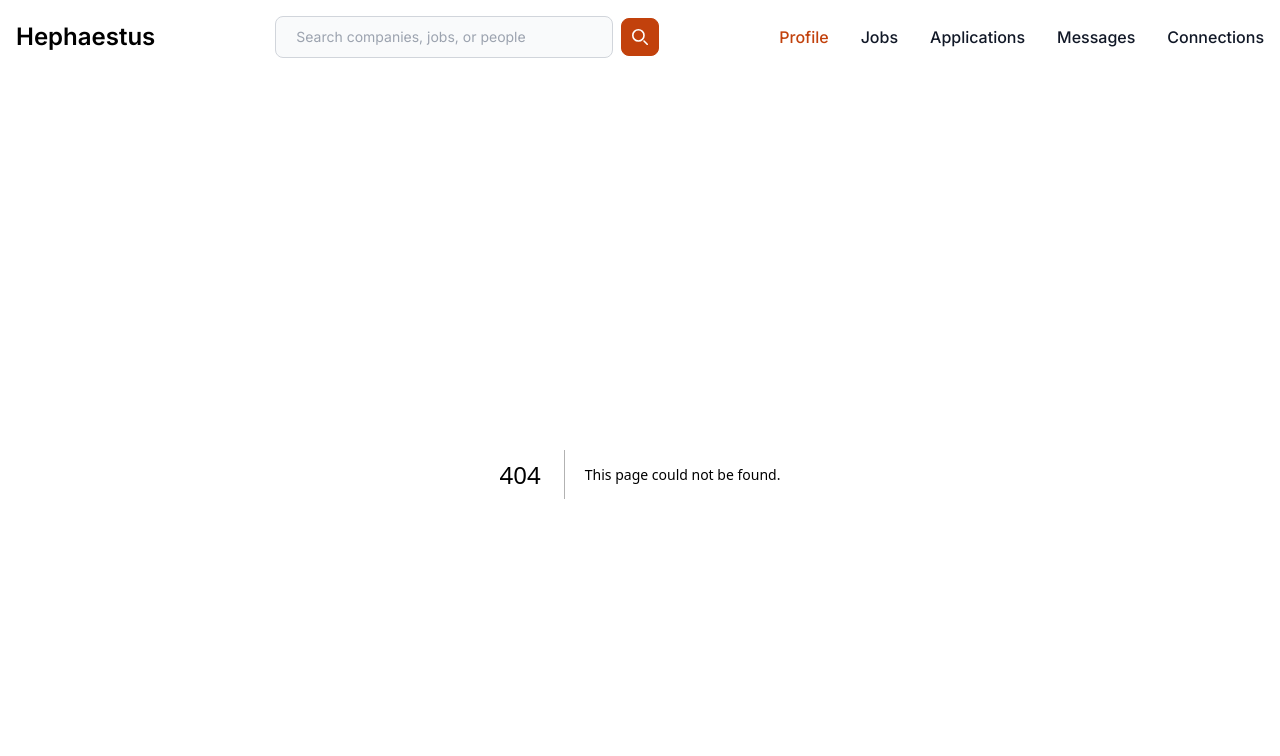
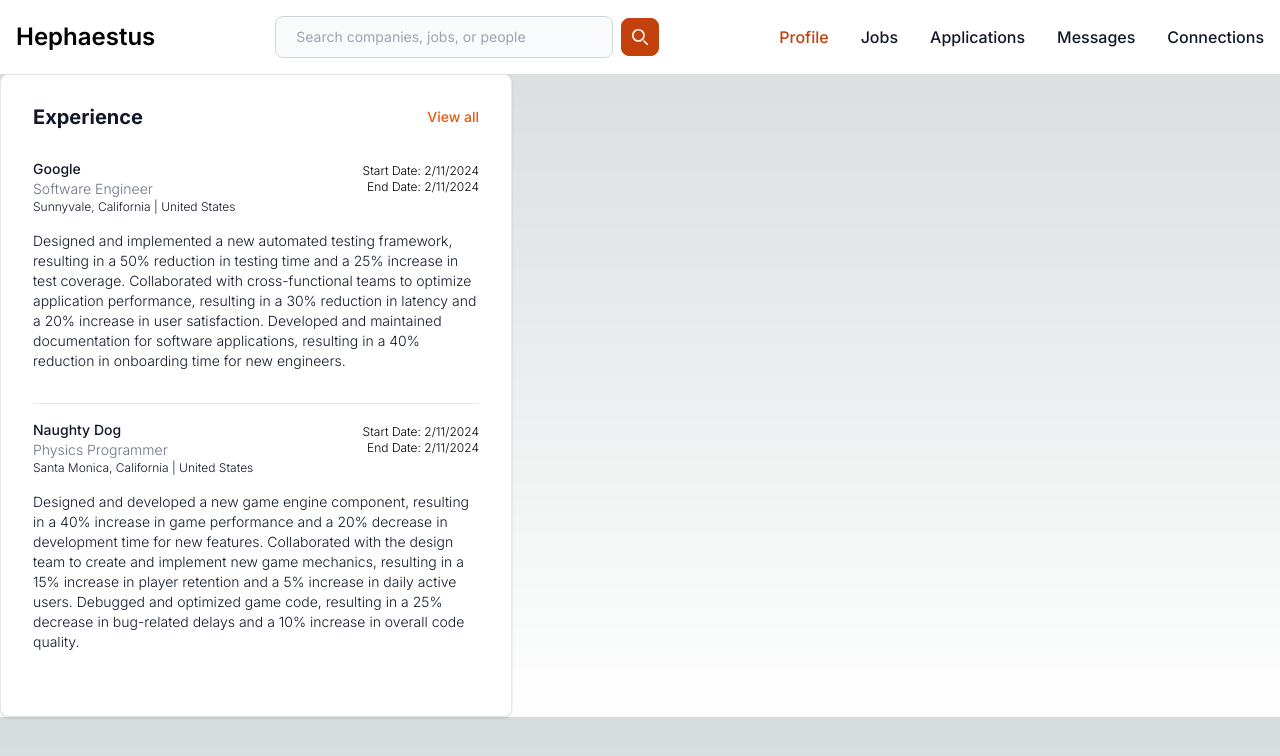
Before and after one commit to BlitheBacon/Hephaestus, a Next.js app: page /components/profile/experience in a window 1280 px wide. Before the commit this address had no page. Shown: the top 756 px of the page. Built offline with nearby package versions, Linux system fonts and the light colour scheme.

Commit message:
Implemented experience component - Profile updated to uncomment Experience component and import it from the components directory - Experience component and Experience Entry component created and implemented into profile

```diff
--- a/app/(pages)/profile/page.tsx
+++ b/app/(pages)/profile/page.tsx
@@ -1,3 +1,4 @@
+import Experience from "@/app/components/profile/experience/page";
 import Skills from "../../components/profile/skills/page";
 
 export default function Profile() {
@@ -5,8 +6,8 @@ export default function Profile() {
         <main className="flex min-h-screen flex-col items-center justify-between p-24">
             <div>
                 <Skills/>
+                <Experience/>
                 {/*<Education/>
-                <Experience/>
                 <Documents/>*/}
             </div>
         </main>
--- /dev/null
+++ b/app/components/profile/experience/experience_entry/page.tsx
@@ -0,0 +1,39 @@
+import { Experience } from "@/app/_lib/types/profile";
+
+
+export default function ExperienceEntry(props: Experience) {
+  return (
+    <li className="max-h-fit">
+      <div className="grid grid-cols-5 grid-rows-[repeat(5, auto)] items-start pt-4 pb-2">
+        <div className="grid col-start-1 col-span-5 row-start-1 row-span-1 text-left items-center font-light text-xs">
+          <div className="col-start-1 col-span-3 row-start-1 row-span-1">
+            <p className="text-sm font-medium min-h-0 text-gray-900 truncate dark:text-white">
+                {props.company_name}
+            </p>
+            <p className="text-sm text-gray-500 min-h-0 truncate dark:text-gray-400">
+              {props.title}
+            </p>
+          </div>
+          <div className="grid col-span-2 row-start-1 row-span-1 max-w-sm text-right font-light text-xs">
+            <p>
+              Start Date: {props.startDate.toLocaleDateString()}
+            </p>
+            <p>
+              End Date: {props.endDate.toLocaleDateString()}
+            </p>
+          </div>
+          <div className="grid col-start-1 col-span-5 row-start-2 row-span-1 text-xs font-light text-gray-900 dark:text-white">
+            <p className="overflow-hidden">
+              {props.location?.city}, {props.location?.state} | {props.location?.country}
+            </p>
+          </div>
+        </div>
+        <div className="grid col-start-1 col-span-5 row-span-2 pt-4 pb-6">
+          <p className="text-sm font-light text-gray-900 dark:text-white">
+            {props.summary}
+          </p>
+        </div>
+      </div>
+    </li>
+  );
+}
--- /dev/null
+++ b/app/components/profile/experience/page.tsx
@@ -0,0 +1,44 @@
+'use client';
+
+import Data from "@/app/mock/profile/data/profile.json"
+import ExperienceEntry from "./experience_entry/page";
+
+export default function Experience() {
+  const dExperience = Data["Experience"]
+  const dLocation = Data["Locations"]
+
+  return (
+    <>
+      <div className="w-full max-w-lg p-4 bg-white border border-gray-200 rounded-lg shadow sm:p-8 dark:bg-gray-800 dark:border-gray-700">
+        <div className="flex items-center justify-between mb-4">
+          <h5 className="text-xl font-bold leading-none text-gray-900 dark:text-white">Experience</h5>
+          <a href="#" className="text-sm font-medium text-orange-600 hover:underline dark:text-orange-500">
+            View all
+          </a>
+        </div>
+        <div className="flow-root">
+          <ul role="list" className="divide-y divide-gray-200 dark:divide-gray-700">
+            <li>
+              <ExperienceEntry
+                company_name={dExperience.Experience01.company_name}
+                title={dExperience.Experience01.title}
+                summary={dExperience.Experience01.summary}
+                location={dLocation.Location01}
+                startDate={new Date(Date.now())}
+                endDate={new Date(Date.now())}/>
+            </li>
+            <li>
+              <ExperienceEntry
+                company_name={dExperience.Experience02.company_name}
+                title={dExperience.Experience02.title}
+                summary={dExperience.Experience02.summary}
+                location={dLocation.Location02}
+                startDate={new Date(Date.now())}
+                endDate={new Date(Date.now())}/>
+            </li>
+          </ul>
+        </div>
+      </div>
+    </>
+  );
+}
```
